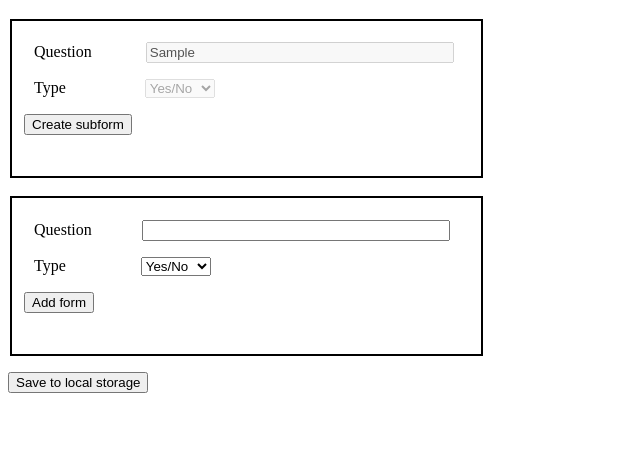
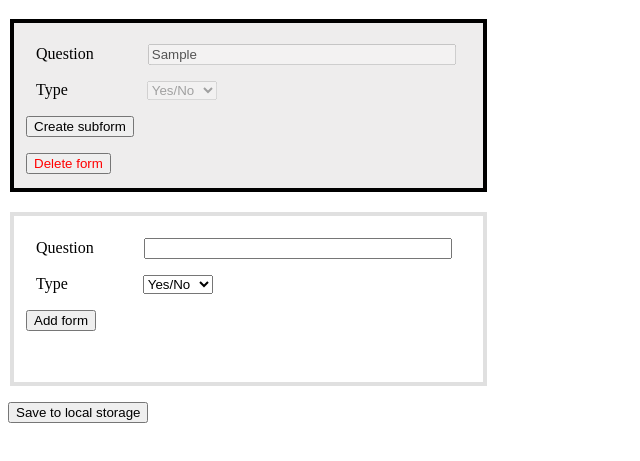
Before and after one commit to filipzygmuntowicz/Form_builder, a plain HTML site: page index.html in a window 1280 px wide. Both pictures are taken after typing "Sample" into the empty fields and a click on the button "Add form". Shown: the part 61-522 px from the top of the page, without its empty margins (0-640 px from the left). Drawn offline with Linux system fonts and the light colour scheme.

Commit message:
added delete form functionality and some styling

```diff
--- a/index.html
+++ b/index.html
@@ -8,7 +8,7 @@
 
 <h1>Form Builder</h1>
 
- <fieldset class="border" margin="0" created="false">
+ <fieldset class="uncomfirmed_border" margin="0" created="false">
     <p class="question_paragraph">
         <label class="label-style1">Question</label >
         <input class="input" type="text" id="question"><br>
--- a/main.js
+++ b/main.js
@@ -104,6 +104,20 @@ function createAddFormButton() {
   paragraph.appendChild(button)
   return paragraph
 }
+function createDeleteFormButton() {
+  const paragraph = document.createElement('p');
+  const button = document.createElement('button');
+  paragraph.classList.add('delete_button')
+  button.appendChild(document.createTextNode('Delete form'))
+  button.addEventListener('click', deleteElement);
+  button.classList.add('delete_button')
+  paragraph.appendChild(button)
+  return paragraph
+}
+
+function deleteElement() {
+    this.parentNode.parentNode.remove()
+}
 
 function createSubFormButton() {
   const paragraph = document.createElement('p');
@@ -119,8 +133,8 @@ function addForm() {
   const parent = this.parentNode.parentNode
   this.remove() // removes the button
   const nextFieldset = document.createElement('fieldset');
-  nextFieldset.classList.add('border')
-
+  nextFieldset.classList = ['uncomfirmed_border']
+  parent.classList = ['border']
   nextFieldset.appendChild(createSecondParagraph());
   nextFieldset.appendChild(createThirdParagraph());
   nextFieldset.appendChild(createAddFormButton());
@@ -128,18 +142,18 @@ function addForm() {
   nextFieldset.setAttribute('created', false)
   parent.setAttribute('created', true)
   document.body.insertBefore(nextFieldset, parent.nextSibling);
-  document.body.insertBefore(document.createElement('br'), nextFieldset);
   const type = parent.querySelector('.type_paragraph > select')
   const question = parent.querySelector('.question_paragraph > input')
   question.disabled = true
   type.disabled = true
   parent.appendChild(createSubFormButton());
+  parent.appendChild(createDeleteFormButton());
 }
 
 function createSubFormElement() {
   const parent = this.parentNode.parentNode
   const nextFieldset = document.createElement('fieldset');
-  nextFieldset.classList.add('border')
+  nextFieldset.classList = ['uncomfirmed_sub_border']
   const paragraph = parent.querySelector('.type_paragraph')
   nextFieldset.appendChild(createFirstParagraph(paragraph.querySelector('select').value));
   nextFieldset.appendChild(createSecondParagraph());
@@ -150,6 +164,9 @@ function createSubFormElement() {
   nextFieldset.setAttribute('margin', margin + 100)
   nextFieldset.previousFieldset = parent
   nextFieldset.setAttribute('created', false)
+  if (parent.querySelector('.delete_button')) {
+    parent.querySelector('.delete_button').remove()
+  }
   document.body.insertBefore(nextFieldset, parent.nextSibling);
 }
 
@@ -165,6 +182,8 @@ function createAddSubFormButton() {
 
 function addSubForm() {
   const parent = this.parentNode.parentNode
+  parent.appendChild(createDeleteFormButton());
+  parent.classList = ['sub_border']
   this.remove() // removes the button
   const type = parent.querySelector('.type_paragraph > select')
   const question = parent.querySelector('.question_paragraph > input')
--- a/style.css
+++ b/style.css
@@ -1,16 +1,40 @@
+
 .border {
+    margin-top:20px;
+    border-style: solid;
+    border-width: 4px;
+    border-color: rgb(0, 0, 0);
+    background-color: rgb(238, 237, 237);
+    width: 445px;
+    height: 150px;
+}
+.sub_border {
+    margin-top:10px;
     border-style: solid;
     border-width: 2.5px;
     border-color: rgb(0, 0, 0);
+    background-color: rgb(251, 249, 249);
     width: 445px;
-    height: 140px;
-    }
-.center {
-    margin: auto;
-    width: 50%;
-    margin-top: 15px;
-    padding: 10px;
-    }
+    height: 190px;
+}
+.uncomfirmed_border {
+    margin-top:20px;
+    border-style: solid;
+    border-width: 4px;
+    border-color: rgb(224, 224, 224);
+    background-color: rgb(255, 255, 255);
+    width: 445px;
+    height: 150px;
+}
+.uncomfirmed_sub_border {
+    margin-top:10px;
+    border-style: solid;
+    border-width: 2.5px;
+    border-color: rgb(224, 224, 224);
+    background-color: rgb(255, 255, 255);
+    width: 445px;
+    height: 190px;
+}
 .label-style1 {
     padding: 10px; padding-right:50px;
 }
@@ -22,9 +46,9 @@
 }
 .small_input {
     width: 150px;
-    height: 18px;
+    height: 13px;
     margin-left:10px;
 }
-.button {
-        margin-left: 0px;
+.delete_button {
+    color:red;
 }
```
